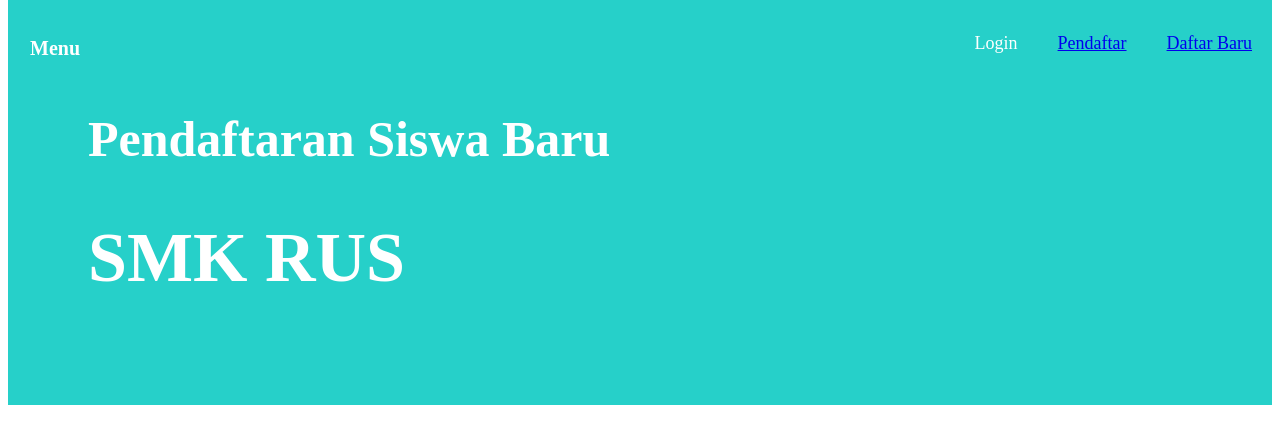
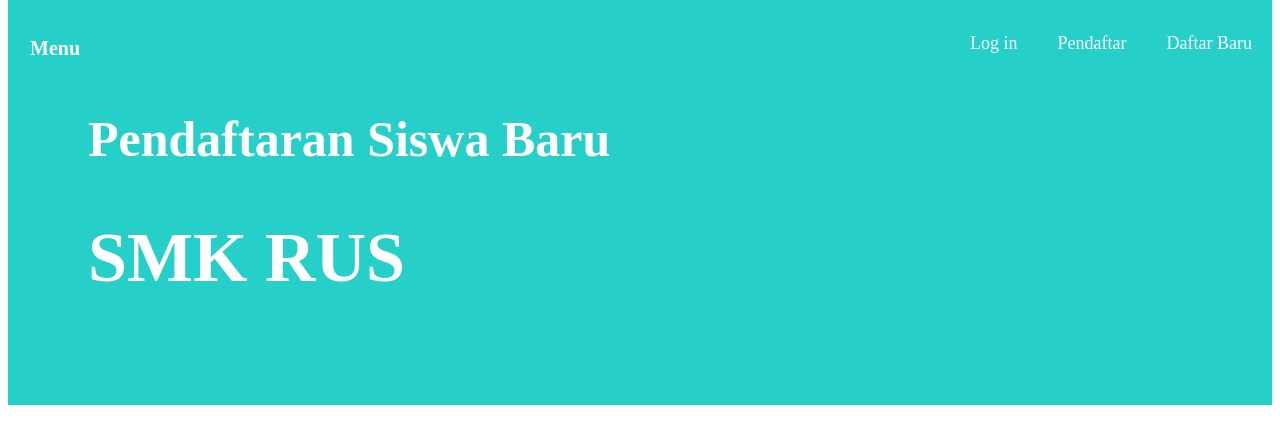
Before and after one commit to Sigitto/PPDB_PAS, a PHP site: page / in a window 1280 px wide. Shown: the part 16-460 px from the top of the page. Run offline with PHP 8.4, Linux system fonts and the light colour scheme.

Commit message:
add more

```diff
--- a/admin/form-daftar.php
+++ b/admin/form-daftar.php
@@ -7,7 +7,9 @@
     <body>
             <div id="container">
                 <div id="header">
+                    <a href="index.php">
                     <img src="logo.png">
+                    </a>
                     <h1>SMK Raden Umar Said</h1>
                     <p>Jalan Sukun Raya 9, Besito, Gebog, Kudus</p>
                 </div>
@@ -35,6 +37,7 @@
                             <p>
                                 <label for="sekolah_asal"></label>
                                 <input type="text" name="sekolah_asal" placeholder="Asal Sekolah" />
+
                             </p>
 
                             <p>
--- a/admin/index.php
+++ b/admin/index.php
@@ -7,12 +7,12 @@
 
 <h4>Menu</h4>
 
-
     <nav>
         <ul>
             <li><a href="form-daftar.php">Daftar Baru</a></li>
             <li><a href="list-siswa.php">Pendaftar</a></li>
-            <li>Login</li>
+            <li><a href="logout.php">Log out</a></li>
+
         </ul>
     </nav>
 
--- a/admin/list-siswa.php
+++ b/admin/list-siswa.php
@@ -11,7 +11,9 @@
 
         <div id="container">
             <div id="header">
+                <a href="index.php">
                 <img src="logo.png">
+                </a>
                 <h1>SMK Raden Umar Said</h1>
                 <p>Jalan Sukun Raya 9, Besito, Gebog, Kudus</p>
             </div>
@@ -35,7 +37,6 @@
                 <table border="1">
                 <thead>
                     <tr>
-                        <th>No</th>
                         <th>Nama</th>
                         <th>Alamat</th>
                         <th>Jenis Kelamin</th>
@@ -52,7 +53,6 @@
 
                 while($siswa = mysqli_fetch_array($query)){
                     echo "<tr>";
-                    echo "<td>".$siswa['id']."</td>";
                     echo "<td>".$siswa['nama']."</td>";
                     echo "<td>".$siswa['alamat']."</td>";
                     echo "<td>".$siswa['jenis_kelamin']."</td>";
--- a/login.php
+++ b/admin/login.php
@@ -4,12 +4,12 @@ session_start();
 
 // Check if the user is already logged in, if yes then redirect him to welcome page
 if(isset($_SESSION["loggedin"]) && $_SESSION["loggedin"] === true){
-    header("location: admin/index.php");
+    header("location: index.php");
     exit;
 }
 
 // Include config file
-require_once "config.php";
+require_once "../config.php";
 
 // Define variables and initialize with empty values
 $username = $password = "";
@@ -64,7 +64,7 @@ if($_SERVER["REQUEST_METHOD"] == "POST"){
                             $_SESSION["username"] = $username;
 
                             // Redirect user to welcome page
-                            header("location: welcome.php");
+                            header("location: ../welcome.php");
                         } else{
                             // Display an error message if password is not valid
                             $password_err = "The password you entered was not valid.";
--- a/logout.php
+++ b/admin/logout.php
@@ -9,6 +9,6 @@ $_SESSION = array();
 session_destroy();
 
 // Redirect to login page
-header("location: login.php");
+header("location: ../index.php");
 exit;
 ?>
--- a/admin/proses-daftar.php
+++ b/admin/proses-daftar.php
@@ -22,7 +22,6 @@ if(isset($_POST['daftar'])){
     }
 
     if($error == true){
-        echo '<script type="text/javascript">alert("hello!");</script>';
         header('Location: form-daftar.php?required');
     } else{
         // buat query
--- a/register.php
+++ b/admin/register.php
@@ -1,6 +1,6 @@
 <?php
 // Include config file
-require_once "config.php";
+require_once "../config.php";
 
 // Define variables and initialize with empty values
 $username = $password = $confirm_password = "";
--- a/stylesheet.css
+++ b/admin/style.css
@@ -26,3 +26,9 @@ li{
   color: #fff;
   padding: 33px 20px;
 }
+
+
+a {
+  text-decoration: none;
+  color: #fff;
+}
--- a/form-daftar.php
+++ b/form-daftar.php
@@ -7,7 +7,9 @@
     <body>
             <div id="container">
                 <div id="header">
+                    <a href="index.php">
                     <img src="logo.png">
+                    </a>
                     <h1>SMK Raden Umar Said</h1>
                     <p>Jalan Sukun Raya 9, Besito, Gebog, Kudus</p>
                 </div>
--- a/index.php
+++ b/index.php
@@ -12,7 +12,7 @@
         <ul>
             <li><a href="form-daftar.php">Daftar Baru</a></li>
             <li><a href="list-siswa.php">Pendaftar</a></li>
-            <li>Login</li>
+            <li><a href="admin/login.php">Log in</a></li>
         </ul>
     </nav>
 
--- a/list-siswa.php
+++ b/list-siswa.php
@@ -11,7 +11,9 @@
 
         <div id="container">
             <div id="header">
+                <a href="index.php">
                 <img src="logo.png">
+                </a>
                 <h1>SMK Raden Umar Said</h1>
                 <p>Jalan Sukun Raya 9, Besito, Gebog, Kudus</p>
             </div>
@@ -34,7 +36,7 @@
                 <table border="1">
                 <thead>
                     <tr>
-                        <th>No</th>
+
                         <th>Nama</th>
                         <th>Alamat</th>
                         <th>Jenis Kelamin</th>
@@ -50,7 +52,6 @@
 
                     while($siswa = mysqli_fetch_array($query)){
                         echo "<tr>";
-                        echo "<td>".$siswa['id']."</td>";
                         echo "<td>".$siswa['nama']."</td>";
                         echo "<td>".$siswa['alamat']."</td>";
                         echo "<td>".$siswa['jenis_kelamin']."</td>";
--- a/style.css
+++ b/style.css
@@ -26,3 +26,9 @@ li{
   color: #fff;
   padding: 33px 20px;
 }
+
+
+a {
+  text-decoration: none;
+  color: #fff;
+}
--- a/welcome.php
+++ b/welcome.php
@@ -27,6 +27,7 @@ if(!isset($_SESSION["loggedin"]) || $_SESSION["loggedin"] !== true){
     <p>
         <a href="reset-password.php" class="btn btn-warning">Reset Your Password</a>
         <a href="logout.php" class="btn btn-danger">Sign Out of Your Account</a>
+        <a href="admin/index.php" class="btn btn">Go to Home</a>
     </p>
 </body>
 </html>
```
